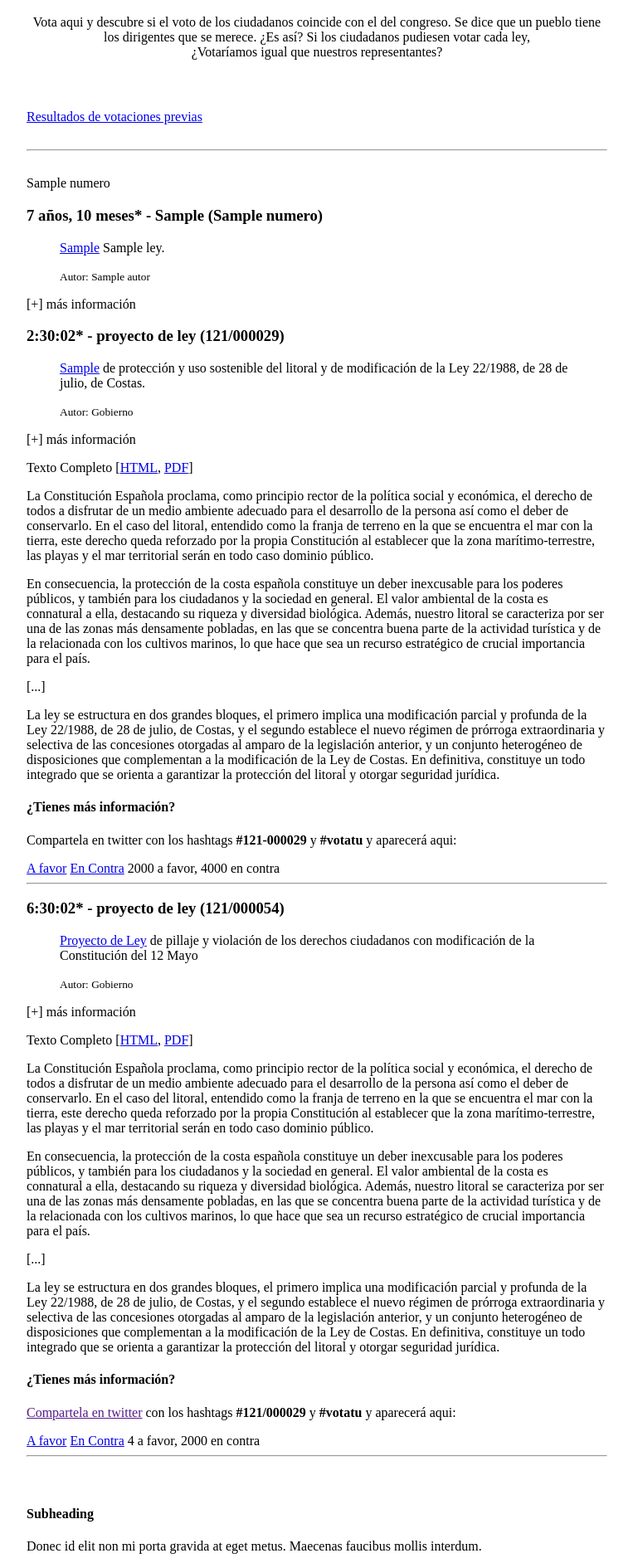
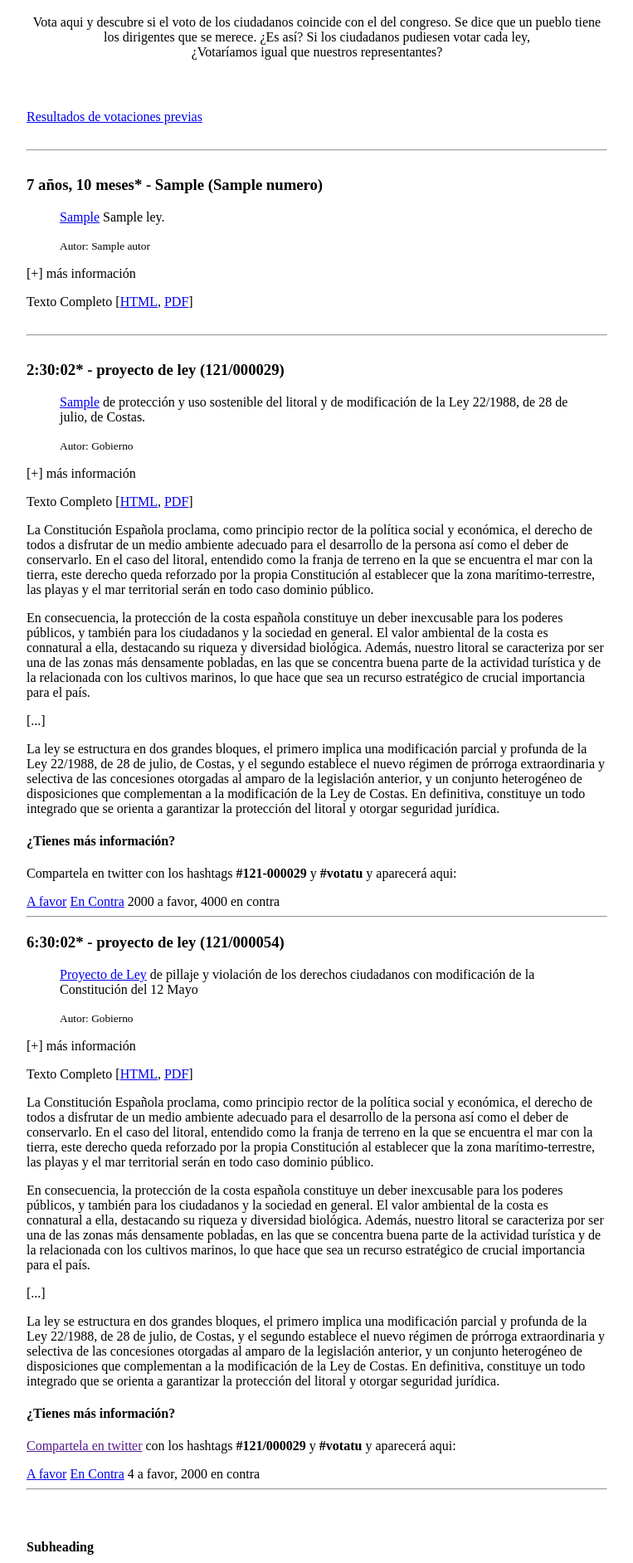
Before and after one commit to alphydan/votatu, a Django app: template votatu/templates/home.html in a window 1280 px wide. Shown: the part 564-2448 px from the top of the page at 83% size, without its empty margins (258-1021 px from the left). Run offline with Django 3.2, Linux system fonts and the light colour scheme; the template is opened without the code that fills it: most values are stand-ins (such as "Sample title", 1, 10 or a date in 2020); parts of the project's set-up code (start-up, migrations or seed data) failed here and were passed over; some libraries are stand-ins or nearby versions; some web fonts are replaced.

Commit message:
pequeños añadidos a la home, e instalación de south

```diff
--- a/votatu/settings.py
+++ b/votatu/settings.py
@@ -133,6 +133,7 @@
 
     'ley',
     'secretballot',
+    'south',
 )
 
 # A sample logging configuration. The only tangible logging
--- a/votatu/templates/home.html
+++ b/votatu/templates/home.html
@@ -35,24 +35,26 @@
       <hr>
 
       {% for l in ley %}
-      {{ l.numero|escapejs }}
       <div class="ley-para-votar tooltip-demo">
-	  <h3> <span class="muted">{{ l.dia_y_hora_voto|timeuntil }}*</span> -  {{l.tipo_ley}} ({{l.numero}}) </h3>
+	  <h3> <span class="muted">{{ l.dia_y_hora_voto|timeuntil }}*</span> -  {{l.get_tipo_ley_display}} ({{l.numero}}) </h3>
 
 	<blockquote>
-	  <p><a href="#" class="pop" title="¿Qué es?" data-content="Un proyecto de ley es una ley presentada por el gobierno para que la apruebe el parlamento.">{{ l.get_tipo_ley_display }}</a> {{l.titulo}}.</p>
+	  <p><a href="#" class="pop" title="¿Qué es?" data-content="{% if l.tipo_ley == 'RDL' %}Una norma jurídica con rango de ley, propia de países con monarquía parlamentaria, que emana del poder ejecutivo y es dictada en caso de extraordinaria y urgente necesidad.{% else %} Un proyecto de ley es una ley presentada por el gobierno para que la apruebe el parlamento.{% endif %}">{{ l.get_tipo_ley_display }}</a> {{l.titulo}}.</p>
 	  <small>Autor: {{l.autor}} </small>
 	</blockquote>
 
 	<p>
-	<a data-toggle="collapse" data-target="#mas-info-">
+	<a data-toggle="collapse" data-target="#mas-info-{{l.slug}}">
 	  [+] más información
 	</a>
 	</p>
 
-
+	<div id="mas-info-{{l.slug}}" class="collapse">
+	  <p>Texto Completo [<a href="{{l.texto_completo_html}}" target="_blank">HTML</a>,
+	    <a href="{{l.texto_completo_pdf}}" target="_blank">PDF</a>]</p>
+	</div>
       </div>
-
+      <hr>
       {% endfor %}
 
 
@@ -174,7 +176,8 @@
 
       <div class="footer">
 <a rel="license" href="http://creativecommons.org/licenses/by-nc/3.0/deed.en_GB"><img alt="Creative Commons Licence" style="border-width:0" src="http://i.creativecommons.org/l/by-nc/3.0/80x15.png" /> </a> <span xmlns:dct="http://purl.org/dc/terms/" property="dct:title"> los contenidos de votatu</span> elaborados por <span xmlns:cc="http://creativecommons.org/ns#" property="cc:attributionName">votatu</span> se encuentran bajo la licencia <a rel="license" href="http://creativecommons.org/licenses/by-nc/3.0/deed.es_ES">
-Creative Commons Reconocimiento-NoComercial 3.0 Unported (CC BY-NC 3.0)</a>. El código es código libre bajo licencia <a href="http://www.gnu.org/licenses/gpl.html" target="_blank">GPL v3.0</a> y está disponible en <a href="https://github.com/alphydan/" target="_blank">Github</a>.
+Creative Commons Reconocimiento-NoComercial 3.0 Unported (CC BY-NC 3.0)</a>. El código es código libre bajo licencia <a href="http://www.gnu.org/licenses/gpl.html" target="_blank">GPL v3.0</a> y está disponible en
+<a href="https://github.com/alphydan/votatu/" target="_blank">Github</a>.
       </div>
 
     </div> <!-- /container -->
```
